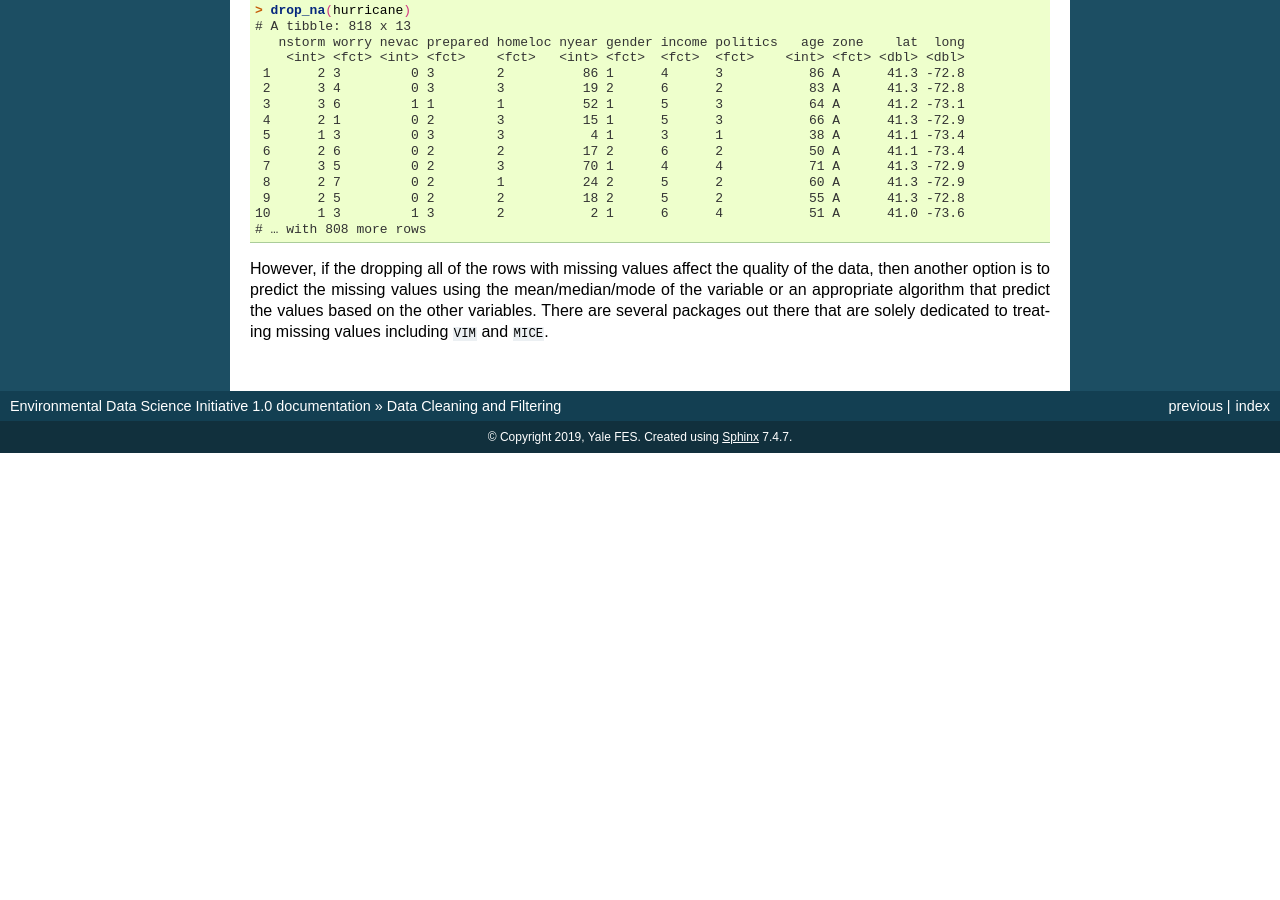
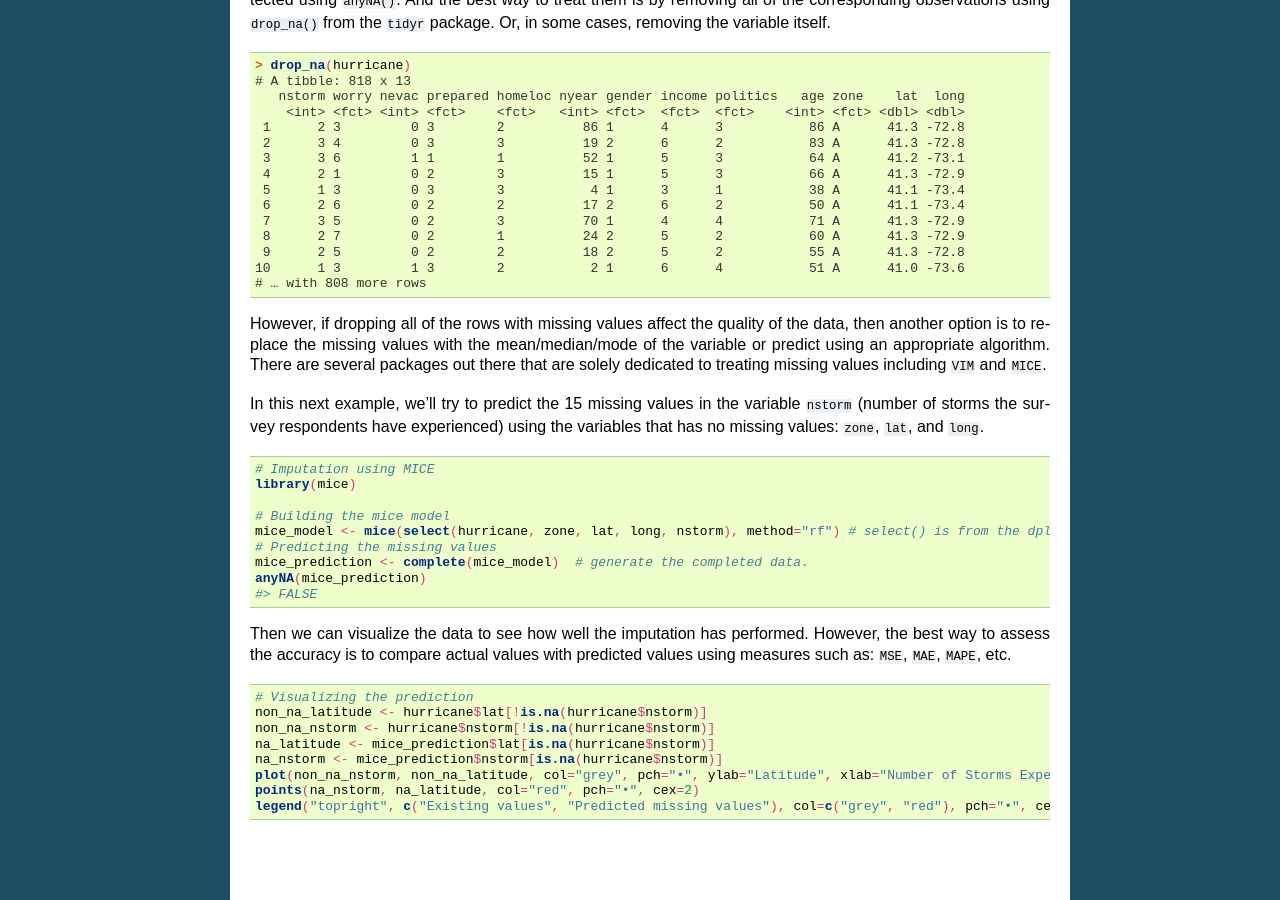
Before and after one commit to rajaoberison/edsy, a Sphinx documentation site: the page built from docs/data_cleaning_and_filtering.rst, in a window 1280 px wide and 900 px high, scrolled down 2510 px. Built offline with Sphinx 7.4.7, drawn with Linux system fonts in a browser that asks for light colours; before the commit the page ends 2963 px from its top, so only the background shows below that.

Commit message:
cleaning

```diff
--- a/docs/data_cleaning_and_filtering.rst
+++ b/docs/data_cleaning_and_filtering.rst
@@ -3,6 +3,11 @@
 ============================
 Data Cleaning and Filtering
 ============================
+
+
+.. contents::
+   :local:
+   :depth: 2
 
 
 Data Cleaning
@@ -139,4 +144,39 @@ We can also notice from the summary above that the there are missing values (:co
     # … with 808 more rows
 
 
-However, if the dropping all of the rows with missing values affect the quality of the data, then another option is to predict the missing values using the mean/median/mode of the variable or an appropriate algorithm that predict the values based on the other variables. There are several packages out there that are solely dedicated to treating missing values including :code:`VIM` and :code:`MICE`.
+However, if dropping all of the rows with missing values affect the quality of the data, then another option is to replace the missing values with the mean/median/mode of the variable or predict using an appropriate algorithm. There are several packages out there that are solely dedicated to treating missing values including :code:`VIM` and :code:`MICE`.
+
+In this next example, we'll try to predict the 15 missing values in the variable :code:`nstorm` (number of storms the survey respondents have experienced) using the variables that has no missing values: :code:`zone`, :code:`lat`, and :code:`long`.
+
+
+.. code-block:: r
+
+    # Imputation using MICE
+    library(mice)
+
+    # Building the mice model
+    mice_model <- mice(select(hurricane, zone, lat, long, nstorm), method="rf") # select() is from the dplyr package
+    # Predicting the missing values
+    mice_prediction <- complete(mice_model)  # generate the completed data.
+    anyNA(mice_prediction)
+    #> FALSE
+
+
+Then we can visualize the data to see how well the imputation has performed. However, the best way to assess the accuracy is to compare actual values with predicted values using measures such as: :code:`MSE`, :code:`MAE`, :code:`MAPE`, etc.
+
+
+.. code-block:: r
+
+    # Visualizing the prediction
+    non_na_latitude <- hurricane$lat[!is.na(hurricane$nstorm)]
+    non_na_nstorm <- hurricane$nstorm[!is.na(hurricane$nstorm)]
+    na_latitude <- mice_prediction$lat[is.na(hurricane$nstorm)]
+    na_nstorm <- mice_prediction$nstorm[is.na(hurricane$nstorm)]
+    plot(non_na_nstorm, non_na_latitude, col="grey", pch="•", ylab="Latitude", xlab="Number of Storms Experienced")
+    points(na_nstorm, na_latitude, col="red", pch="•", cex=2)
+    legend("topright", c("Existing values", "Predicted missing values"), col=c("grey", "red"), pch="•", cex=1.5)
+
+
+.. image:: https://raw.githubusercontent.com/rajaoberison/edsy/master/images/mice.png
+   :align: center
+   :alt: mice
--- a/docs/importing_and_scraping_data.rst
+++ b/docs/importing_and_scraping_data.rst
@@ -3,6 +3,7 @@
 =============================
 Importing and Scraping data
 =============================
+
 
 .. contents::
    :local:
```
Also changed, not shown: images/histbox.png, images/mice.png (added), images/nevac.png, images/nstorm.png.
